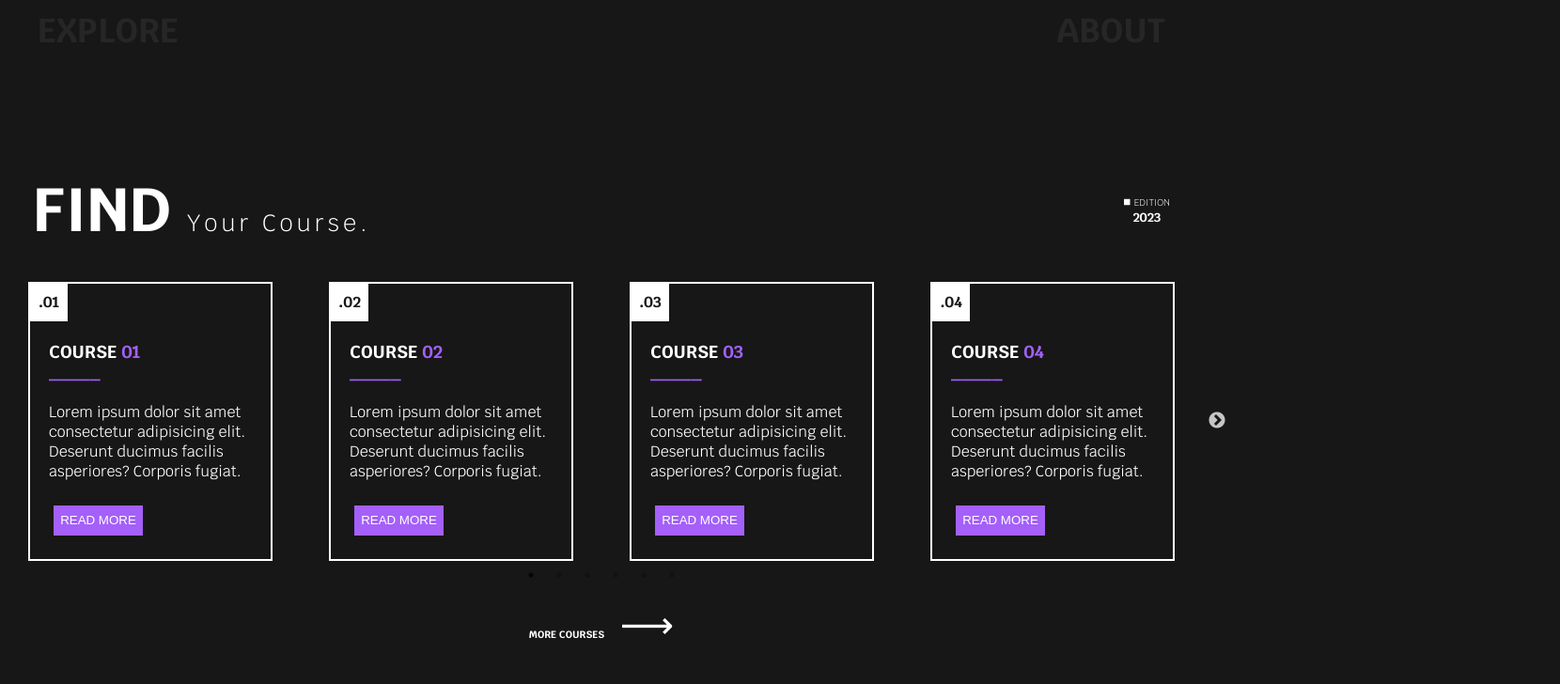
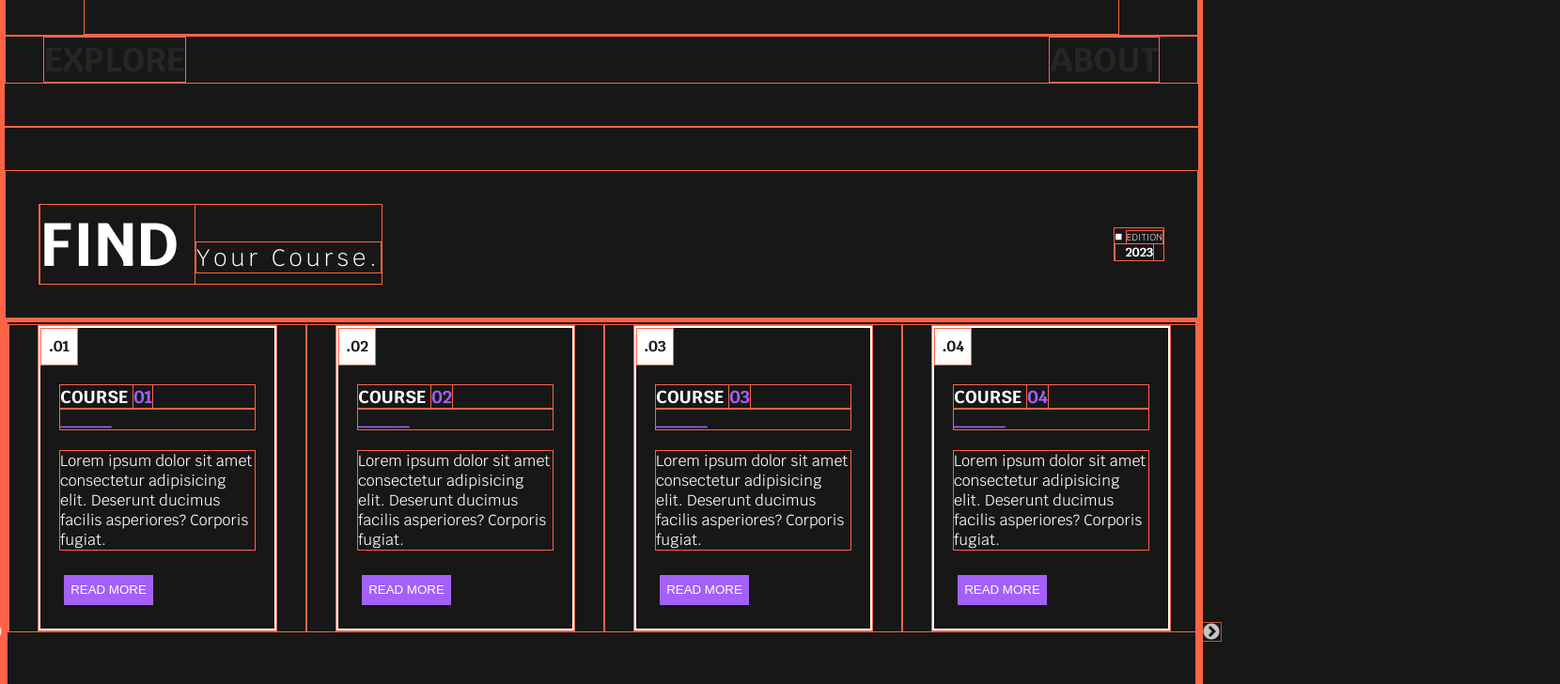
Before and after one commit to Rafaseoanes/ogilvy, a React (Create React App) app: page / in a window 1280 px wide. Shown: the part 1482-2210 px from the top of the page at 94% size, 1660 px wide, since content can reach past the window. Built offline with nearby package versions, Linux system fonts and the light colour scheme.

Commit message:
border test

```diff
--- a/src/index.css
+++ b/src/index.css
@@ -4,6 +4,7 @@
   margin: 0;
   padding: 0;
   box-sizing: border-box;
+  border: 1px solid tomato;
 }
 
 body {
```
